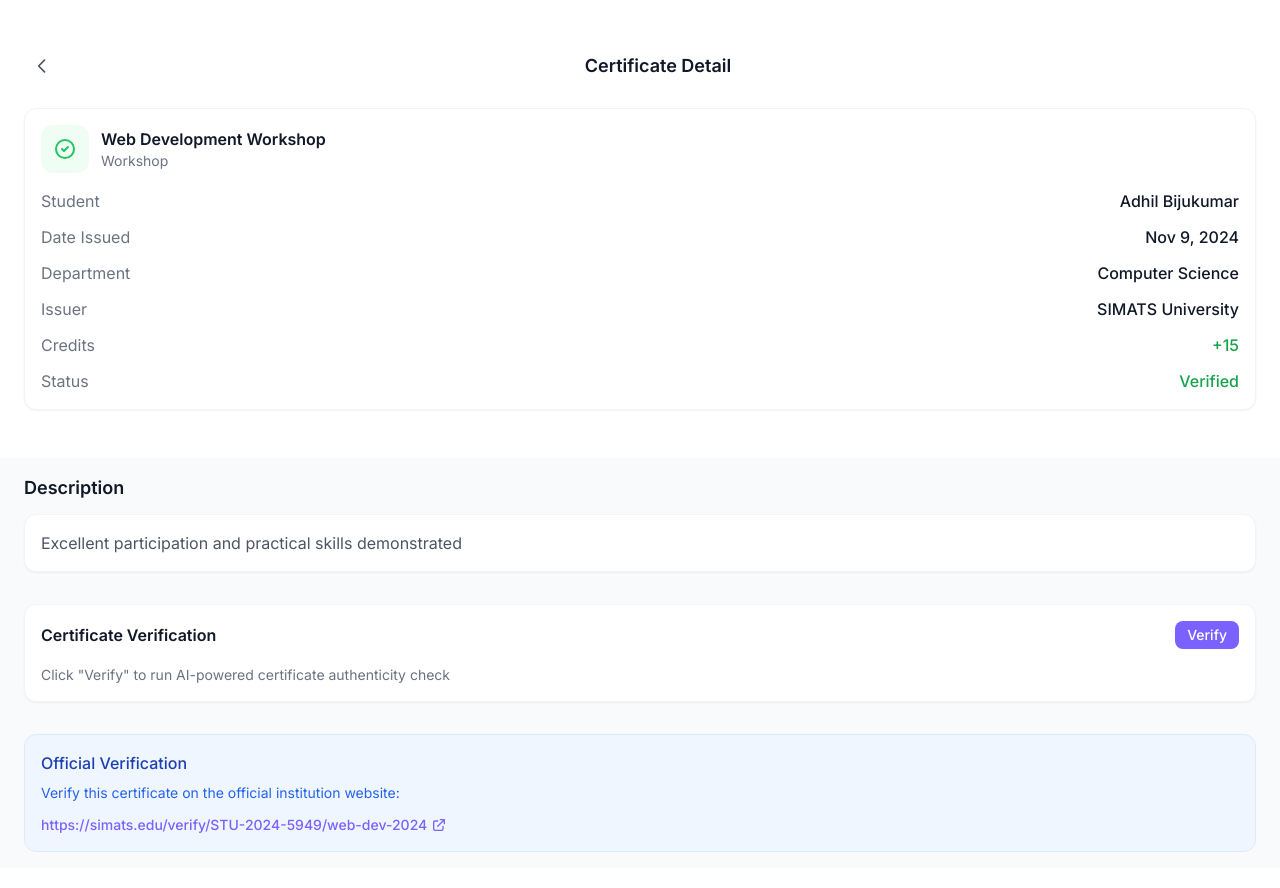
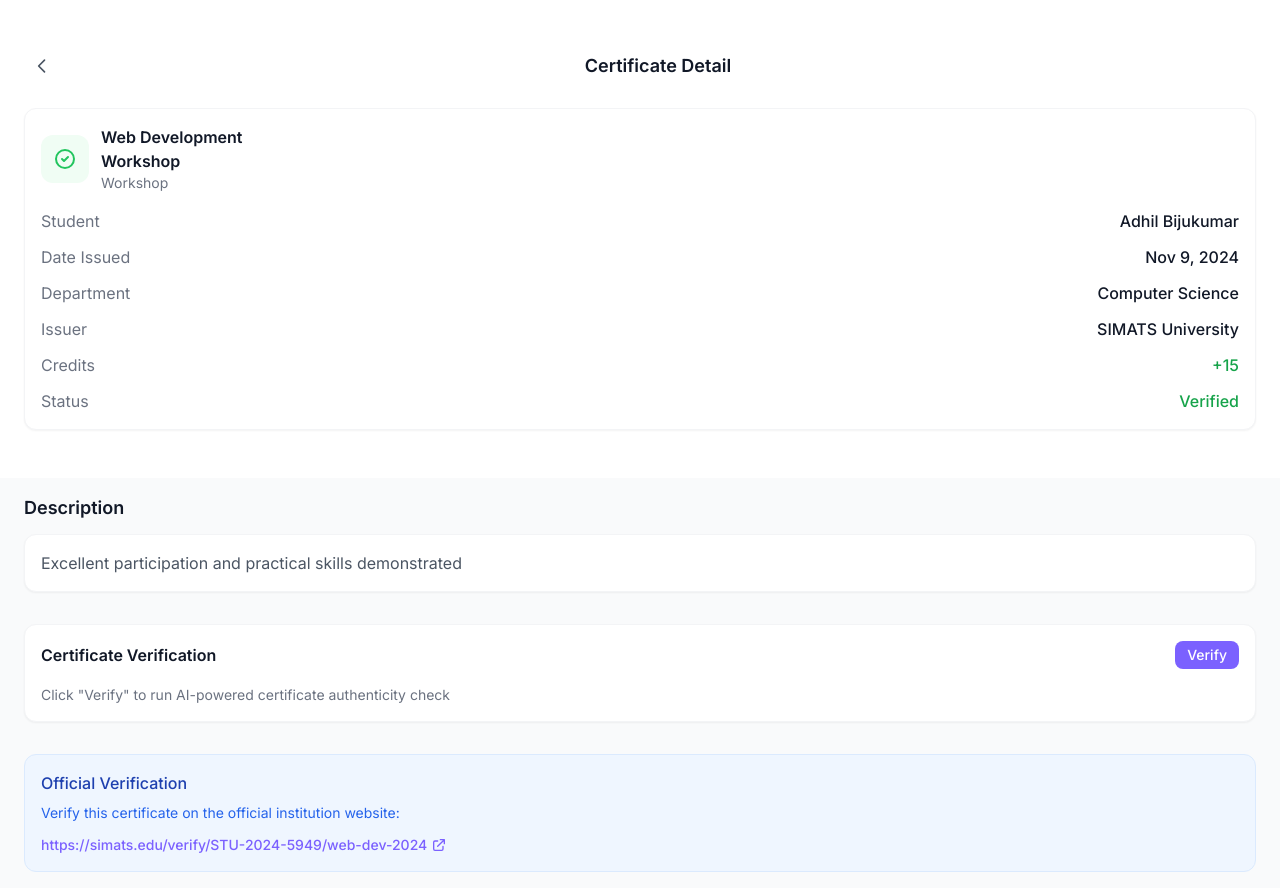
Before and after one commit to Adhil-B/Hackzilla-Buildathon-25, a Next.js app: page /certificate/1 in a window 1280 px wide. Built offline with nearby package versions, Linux system fonts and the light colour scheme.

Commit message:
width ratio fixed

```diff
--- a/pages/certificate/[id].js
+++ b/pages/certificate/[id].js
@@ -129,7 +129,7 @@ export default function CertificateDetail() {
                 </svg>
               </div>
               <div>
-                <h2 className="font-semibold text-gray-900">{certificate.title}</h2>
+                <h2 className="font-semibold text-gray-900 max-w-[80%]">{certificate.title}</h2>
                 <p className="text-sm text-gray-500 capitalize">{certificate.type}</p>
               </div>
             </div>
```
